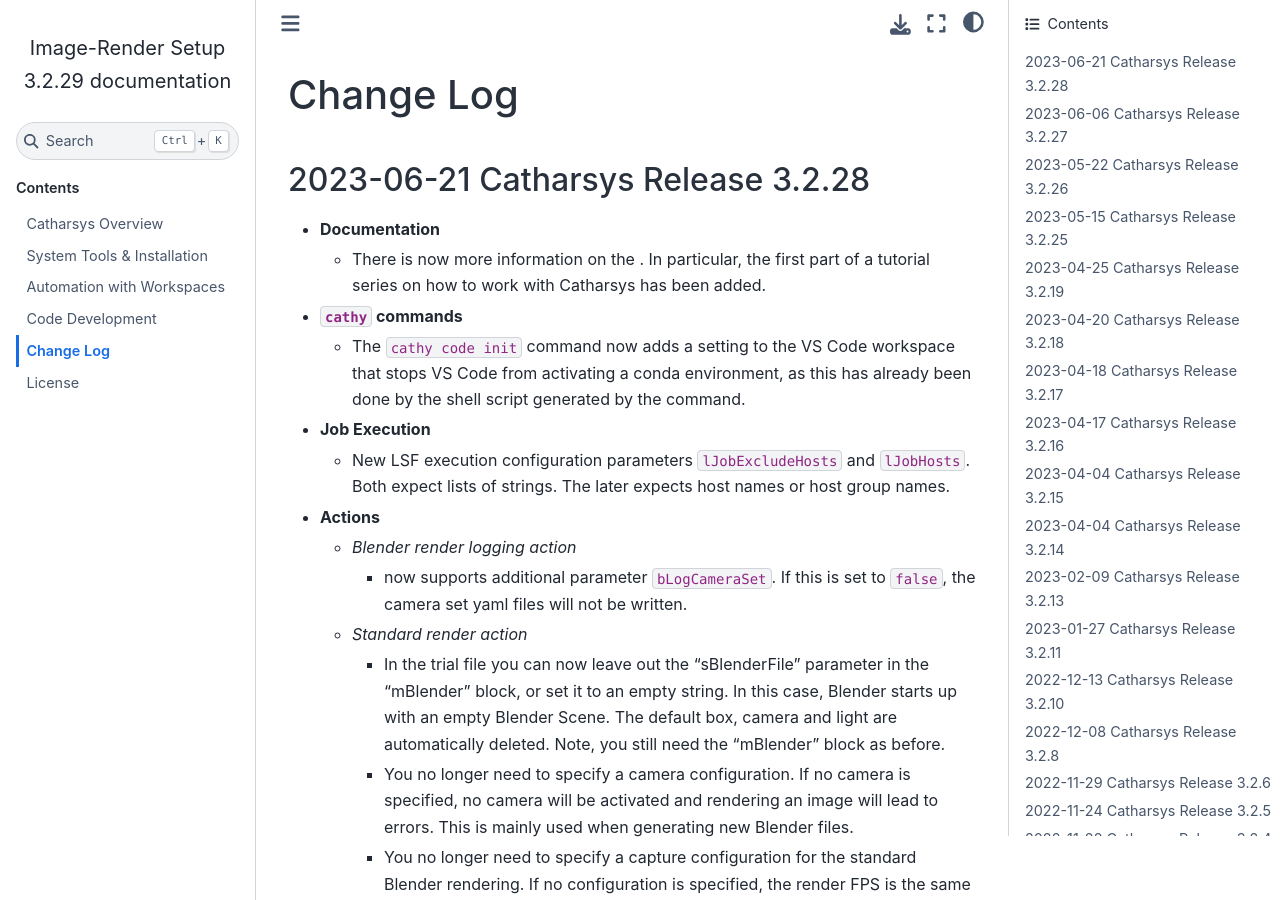
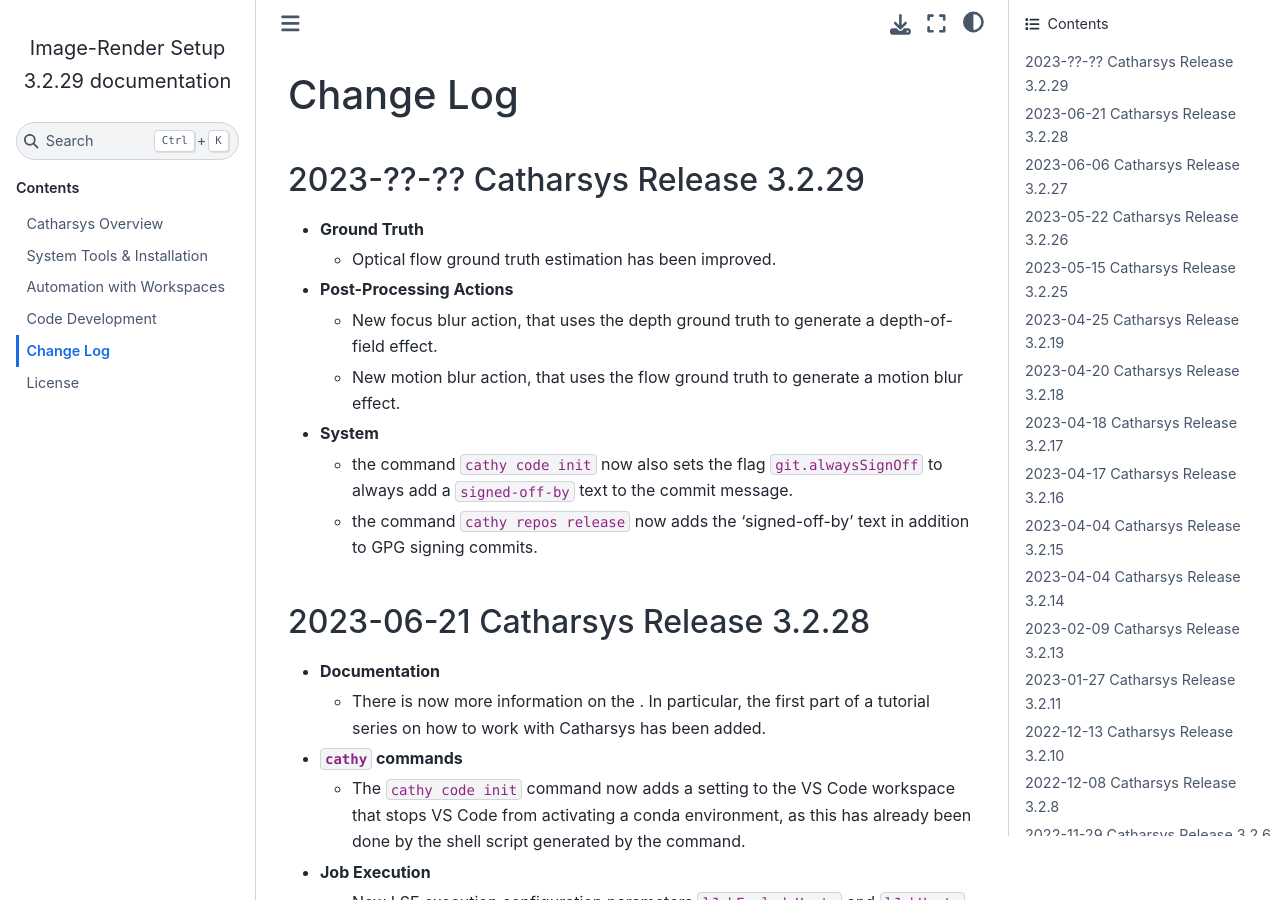
Before and after one commit to boschresearch/image-render-setup, a Sphinx documentation site: the page built from docs/source/change-log.md, in a window 1280 px wide and 900 px high. Built offline with Sphinx 7.4.7 and the Sphinx Book theme 1.1.4, drawn with Linux system fonts in a browser that asks for light colours; the version number is read from the project's files by our own code.

Commit message:
adds support for 'signed-off-by' commit messages
Signed-off-by: cribeul <christian.perwass@de.bosch.com>

```diff
--- a/docs/source/change-log.md
+++ b/docs/source/change-log.md
@@ -1,4 +1,17 @@
 # Change Log
+
+## 2023-??-?? Catharsys Release 3.2.29
+
+- **Ground Truth**
+  - Optical flow ground truth estimation has been improved.
+
+- **Post-Processing Actions**
+  - New focus blur action, that uses the depth ground truth to generate a depth-of-field effect.
+  - New motion blur action, that uses the flow ground truth to generate a motion blur effect.
+
+- **System**
+  - the command `cathy code init` now also sets the flag `git.alwaysSignOff` to always add a `signed-off-by` text to the commit message.
+  - the command `cathy repos release` now adds the 'signed-off-by' text in addition to GPG signing commits.
 
 ## 2023-06-21 Catharsys Release 3.2.28
 
```
Also changed, not shown: docs/source/install_development.md (+3 -1 lines), 2 other files.
